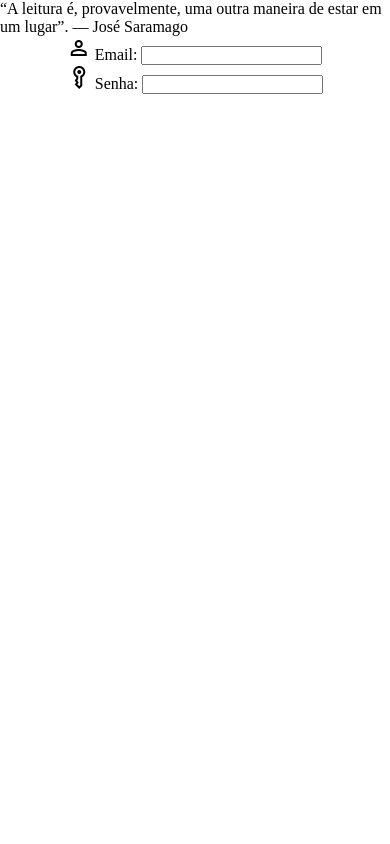
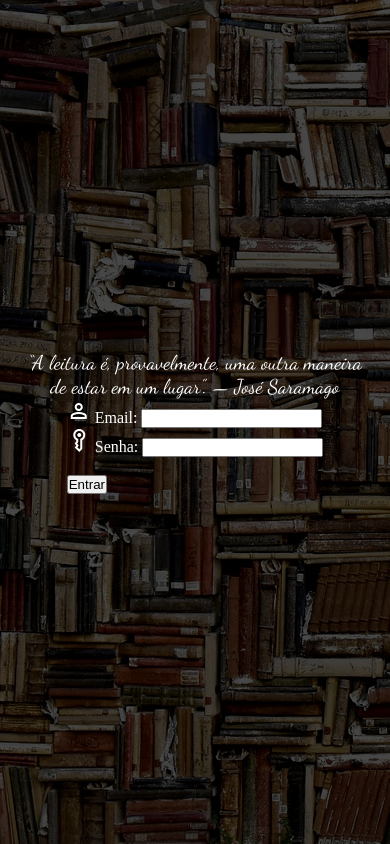
Before and after one commit to DeboraGoncalvesDev/livraria-virtual, a plain HTML site: page login.html in a window 390 px wide. Drawn offline with nearby package versions, Linux system fonts and the light colour scheme.

Commit message:
tela de login - estilo mobile

```diff
--- a/login.html
+++ b/login.html
@@ -24,6 +24,10 @@
                     <label for="isenha">Senha:</label>
                     <input type="password" name="isenha" id="isenha">
                 </div>
+                <br>
+
+                <input type="submit" value="Entrar">
+
 
 
 
--- a/style.css
+++ b/style.css
@@ -1,12 +1,20 @@
 @charset "UTF-8";
+@import url('https://fonts.googleapis.com/css2?family=Dancing+Script:wght@400..700&display=swap');
+@import url('https://fonts.googleapis.com/css2?family=Poppins:ital,wght@0,100;0,200;0,300;0,400;0,500;0,600;0,700;0,800;0,900;1,100;1,200; 1.300;1.400;1.500;1.600;1.700;1.800;1.900&display=swap');
 
 *{
     margin: 0;
     padding: 0;
     box-sizing: border-box;
 }
+body{
+    background: url(books-1655783_1280.jpg);
 
+}
 #container{
+    height: 100vh;
+    width: 100vw;
+    background-color: rgba(0, 0, 0, 0.719);
     display: flex;
     flex-direction: column;
     align-items: center;
@@ -15,3 +23,17 @@
 
 
 }
+#container > p{
+    width: 90vw;
+    color: white;
+    font-weight: 400;
+    font-family:"Dancing Script", cursive;
+    font-size:20px;
+    text-align: center;
+
+
+}
+
+#email, #senha{
+ color: white;
+}
```
Also changed, not shown: books-1655783_1280.jpg (added).
